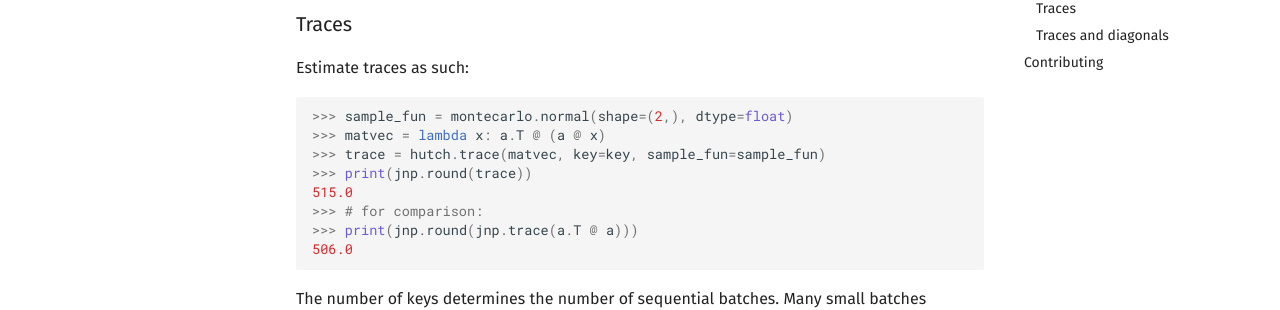
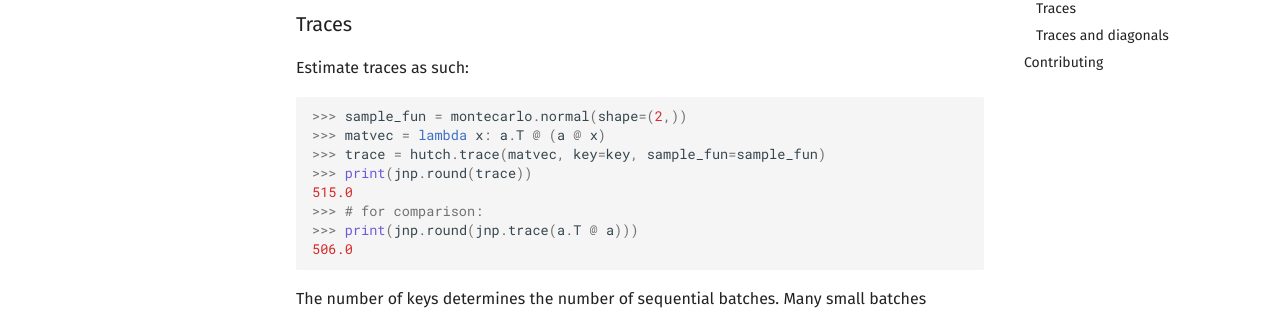
Before and after one commit to pnkraemer/matfree, an MkDocs documentation site: the page built from docs/index.md, in a window 1280 px wide and 900 px high, scrolled down 755 px. Shown: the part 153-463 px from the top of the window. Built offline with MkDocs 1.6.1 and Material for MkDocs 9.7.7, drawn with Linux system fonts in a browser that asks for light colours; comment, search, counter and statistics services are not loaded.

Commit message:
Sync README and index

````diff
--- a/docs/index.md
+++ b/docs/index.md
@@ -37,7 +37,7 @@ Imports:
 
 Estimate traces as such:
 ```python
->>> sample_fun = montecarlo.normal(shape=(2,), dtype=float)
+>>> sample_fun = montecarlo.normal(shape=(2,))
 >>> matvec = lambda x: a.T @ (a @ x)
 >>> trace = hutch.trace(matvec, key=key, sample_fun=sample_fun)
 >>> print(jnp.round(trace))
````
